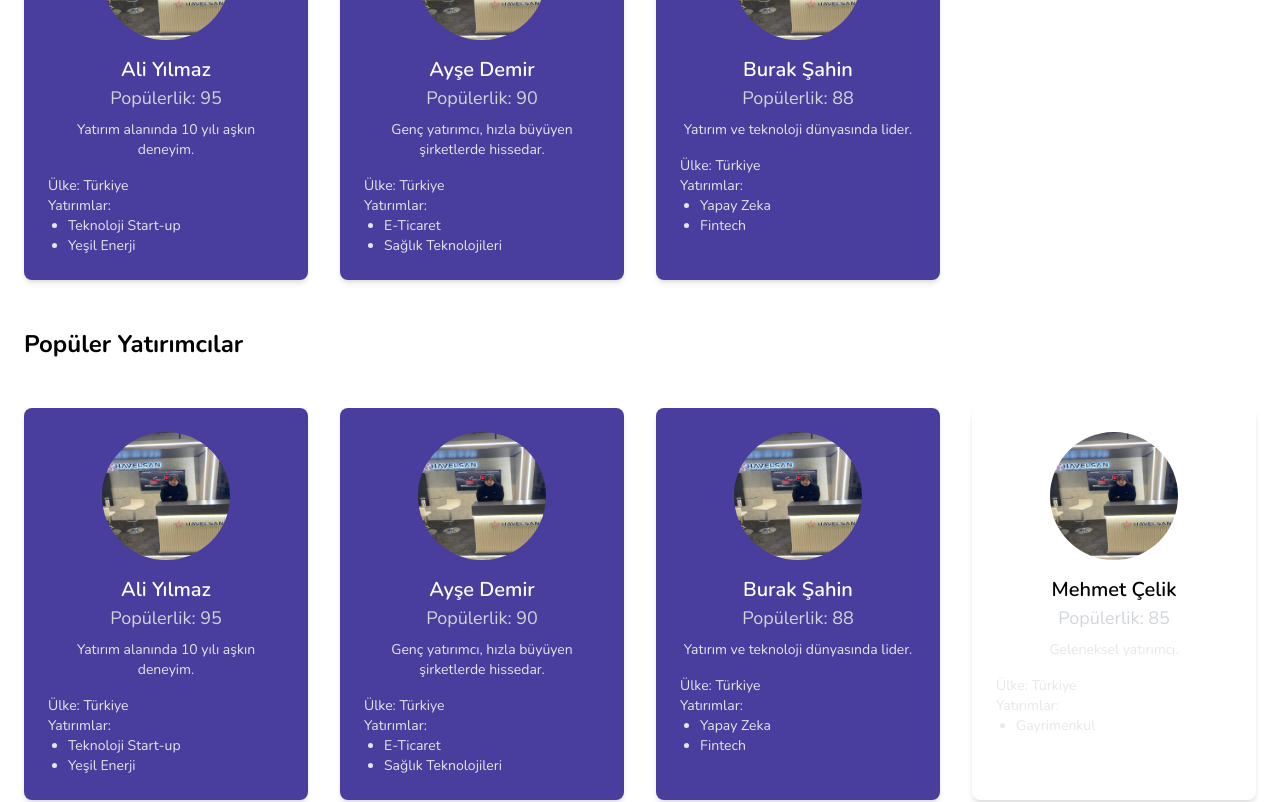
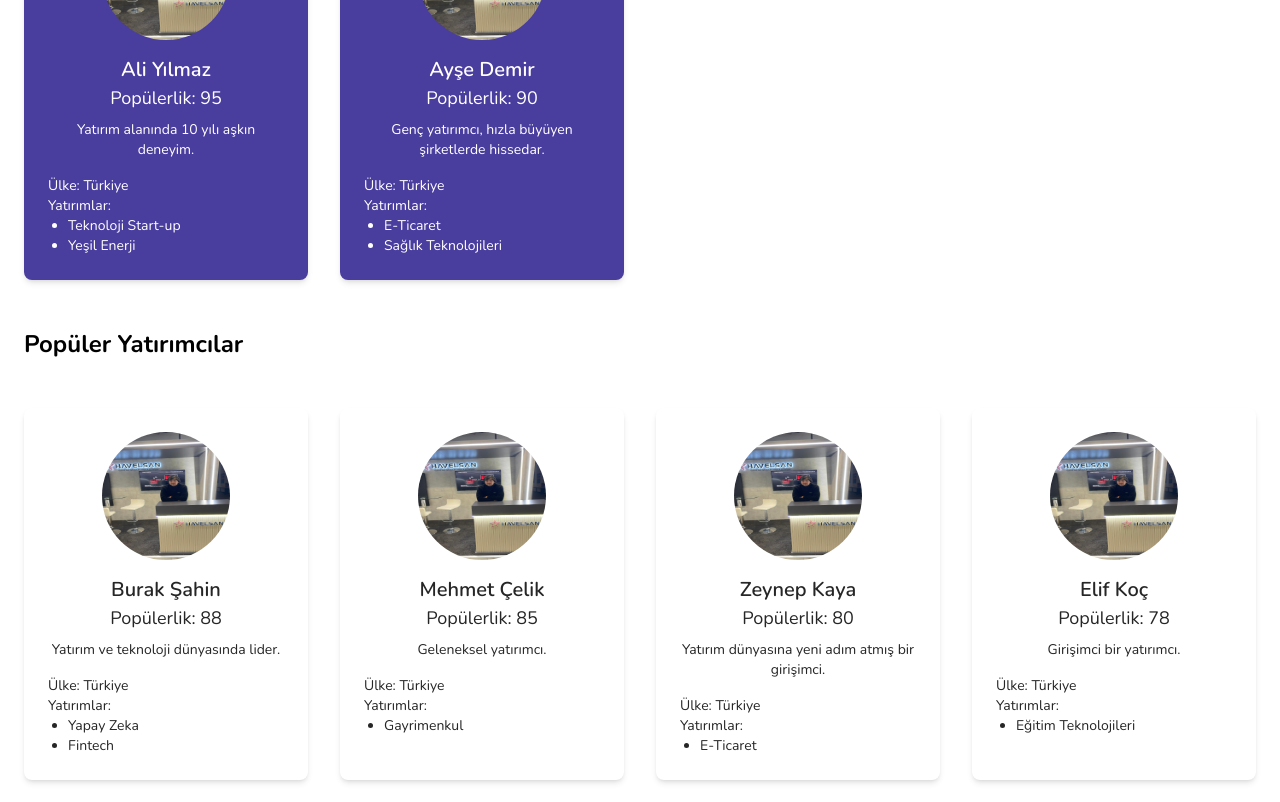
Before and after one commit to poyrazavsever/hackathon_ideacube, a Next.js app: page /investors in a window 1280 px wide. Shown: the part 360-1162 px from the top of the page. Built offline with nearby package versions, Linux system fonts and the light colour scheme; no server answers.

Commit message:
feat: done investors

```diff
--- a/components/InvestorCard.jsx
+++ b/components/InvestorCard.jsx
@@ -1,21 +1,27 @@
-import React from 'react'
+import React from 'react';
+import classNames from 'classnames';
 
 const InvestorCard = ({ name, profilePic, popularity, isFeatured, bio, country, investments }) => {
-  // Öne çıkan yatırımcılar için özel stil
-  const cardStyle = isFeatured ? "bg-[#493D9E] text-white" : "bg-white text-black";
-
   return (
-    <div className={`shadow-md rounded-lg p-6 flex flex-col items-center text-center ${cardStyle}`}>
+    <div
+      className={classNames(
+        'shadow-md rounded-lg p-6 flex flex-col items-center text-center',
+        {
+          'bg-primary text-white': isFeatured,  // isFeatured ise arkaplan primary ve yazılar beyaz olacak
+          'bg-white text-neutral-800': !isFeatured  // isFeatured değilse arkaplan beyaz, yazılar koyu gri olacak
+        }
+      )}
+    >
       <img src={profilePic} alt={name} className="w-32 h-32 rounded-full mb-4" />
       <h2 className="text-xl font-semibold">{name}</h2>
-      <p className="text-lg text-gray-300 mb-2">Popülerlik: {popularity}</p>
-      {bio && <p className="text-sm text-gray-200 mb-4">{bio}</p>}
+      <p className="text-lg mb-2">Popülerlik: {popularity}</p>
+      {bio && <p className="text-sm mb-4">{bio}</p>}
       <div className="w-full text-left">
-        {country && <p className="text-sm text-gray-200">Ülke: {country}</p>}
+        {country && <p className="text-sm">Ülke: {country}</p>}
         {investments && investments.length > 0 && (
           <div>
-            <p className="text-sm text-gray-200">Yatırımlar:</p>
-            <ul className="text-sm text-gray-200 list-disc pl-5">
+            <p className="text-sm">Yatırımlar:</p>
+            <ul className="text-sm list-disc pl-5">
               {investments.map((investment, index) => (
                 <li key={index}>{investment}</li>
               ))}
--- a/package.json
+++ b/package.json
@@ -9,6 +9,7 @@
     "lint": "next lint"
   },
   "dependencies": {
+    "classnames": "^2.5.1",
     "firebase": "^11.3.1",
     "framer-motion": "^12.4.7",
     "next": "15.1.7",
--- a/pages/investors.js
+++ b/pages/investors.js
@@ -52,7 +52,7 @@ const Investors = () => {
         id: 5,
         name: "Burak Şahin",
         profilePic: "images/poyraz.jpg",
-        isFeatured: true,
+        isFeatured: false,
         popularity: 88,
         bio: "Yatırım ve teknoloji dünyasında lider.",
         country: "Türkiye",
@@ -74,11 +74,14 @@ const Investors = () => {
     setLoading(false);
   }, []);
 
+  // isFeatured = true olan yatırımcıları filtreliyoruz
   const featuredInvestors = investors.filter(inv => inv.isFeatured);
+  // Yatırımcıları popülerliğe göre sıralıyoruz
   const popularInvestors = [...investors].sort((a, b) => b.popularity - a.popularity);
 
   return (
     <div className="container mx-auto p-6 py-12 md:py-24">
+      {/* Öne Çıkan Yatırımcılar Başlığı ve Kartları */}
       <h1 className="text-2xl font-bold mb-12">Öne Çıkan Yatırımcılar</h1>
       <motion.div
         className="grid grid-cols-1 sm:grid-cols-2 md:grid-cols-3 lg:grid-cols-4 gap-8"
@@ -95,6 +98,7 @@ const Investors = () => {
         ))}
       </motion.div>
 
+      {/* Popüler Yatırımcılar Başlığı ve Kartları */}
       <h1 className="text-2xl font-bold my-12">Popüler Yatırımcılar</h1>
       <motion.div
         className="grid grid-cols-1 sm:grid-cols-2 md:grid-cols-3 lg:grid-cols-4 gap-8"
@@ -102,7 +106,7 @@ const Investors = () => {
         animate={{ opacity: 1 }}
         transition={{ duration: 0.5 }}
       >
-        {popularInvestors.map((investor) => (
+        {popularInvestors.filter(inv => !inv.isFeatured).map((investor) => (
           <InvestorCard
             key={investor.id}
             {...investor}
```
Also changed, not shown: 1 other file (tests, documents, lock files or other folders).
